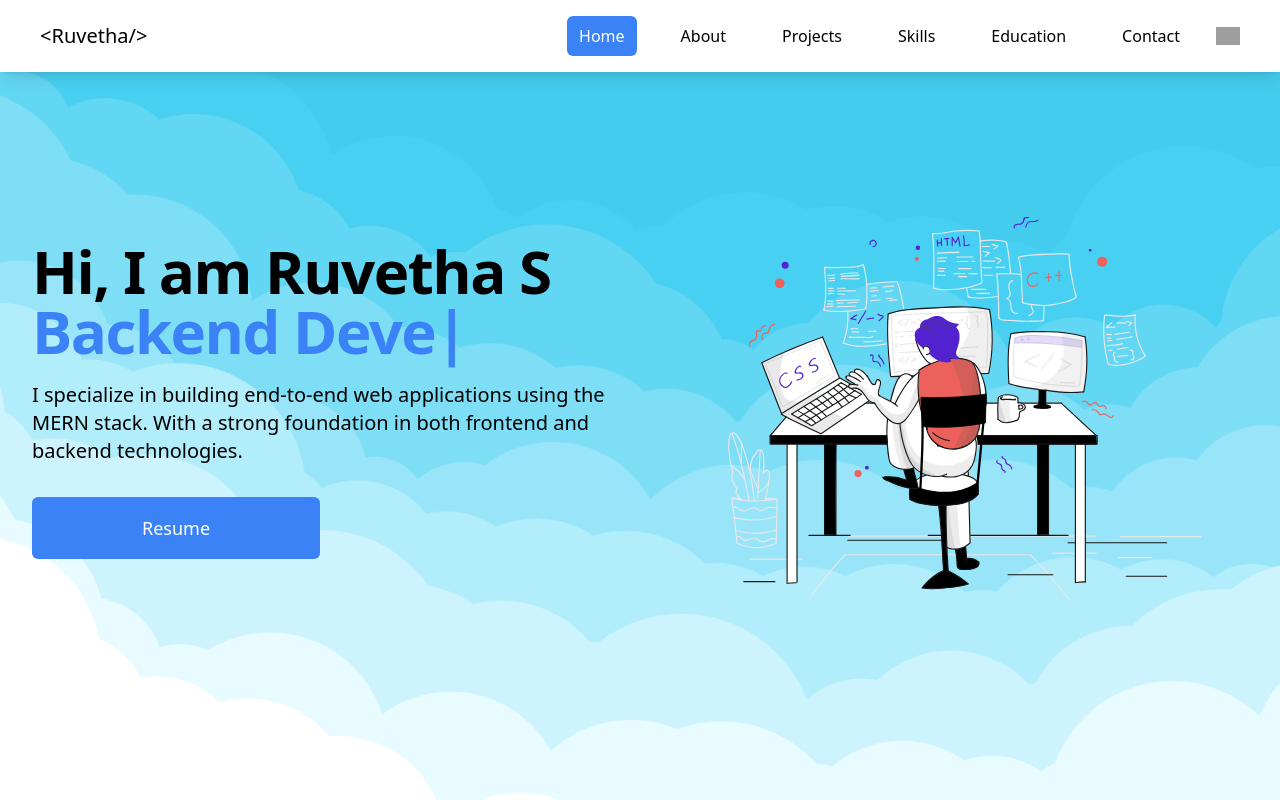
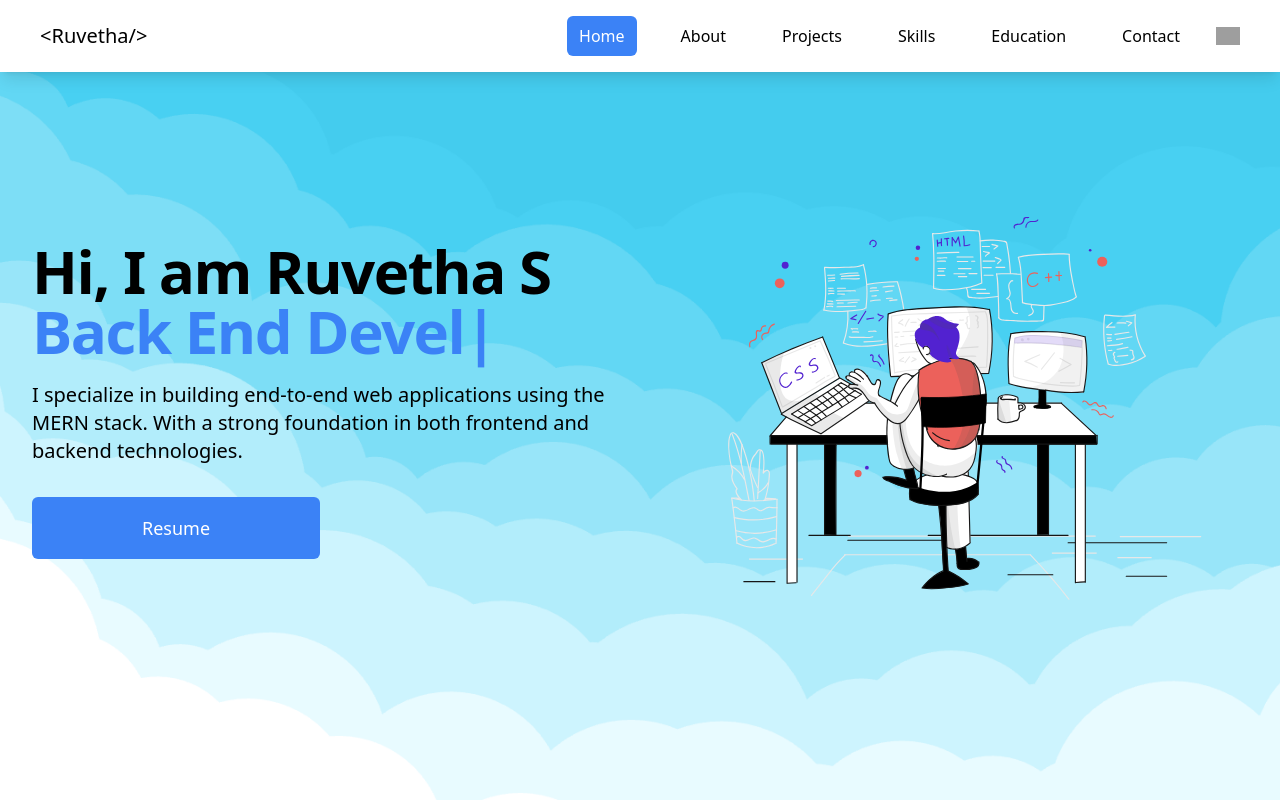
Before and after one commit to Ruvetha45/Ruvetha, a React (Create React App) app: page / in a window 1280 px wide. Shown: the top 800 px of the page. Built offline with nearby package versions, Linux system fonts and the light colour scheme; grey boxes are pictures that could not be loaded.

Commit message:
updates resume

```diff
--- a/src/views/Home.jsx
+++ b/src/views/Home.jsx
@@ -40,7 +40,7 @@ const Home = ({id}) => {
                   steps={[
                     "Front End Developer",
                     1000,
-                    "Backend Developer",
+                    "Back End Developer",
                     1000,
                     "Full Stack Developer",
                     1000,
```
